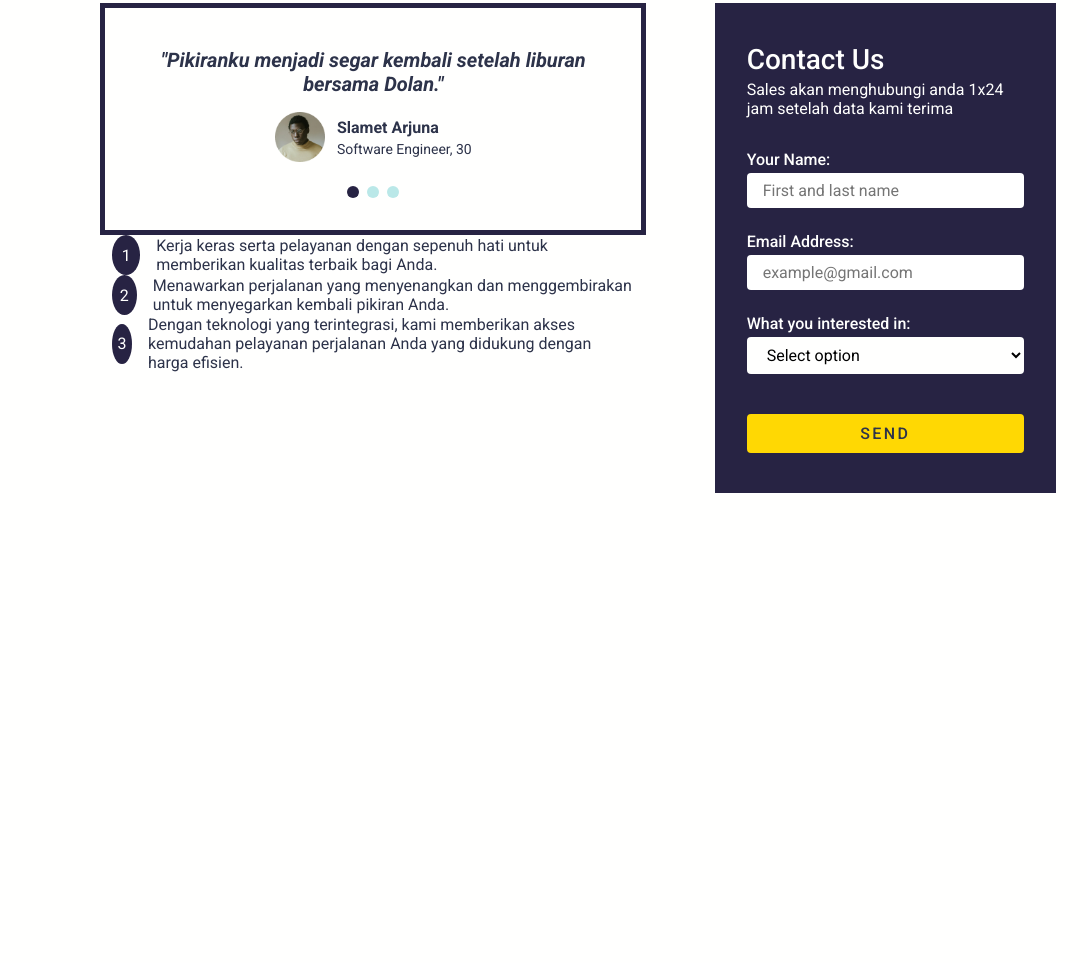
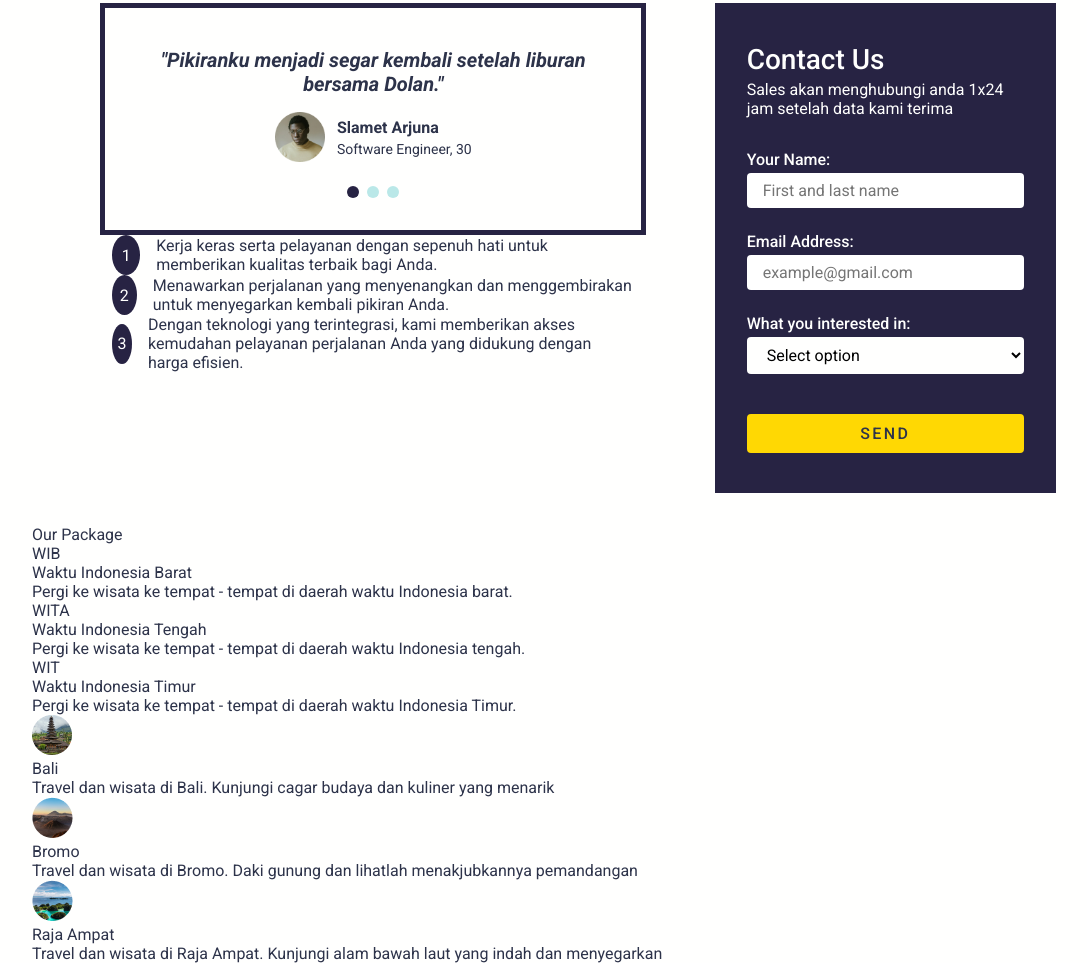
Before and after one commit to revou-fundamental-course/24-07-23-danggro, a plain HTML site: page index.html in a window 1280 px wide. Shown: the part 568-1531 px from the top of the page, without its empty margins (96-1183 px from the left). Before the commit the page ends 1093 px from the top, so only its background shows below. Drawn offline with Linux system fonts and the light colour scheme.

Commit message:
feat(package): add package section

```diff
--- a/index.html
+++ b/index.html
@@ -121,6 +121,79 @@
         </form>
       </section>
     </div>
+
+    <!-- Package Section -->
+    <section id="package" class="container">
+      <h2>Our Package</h2>
+      <!-- Package Region -->
+      <div id="package-region">
+        <div class="region-list">
+          <span>WIB</span>
+          <div>
+            <h3>Waktu Indonesia Barat</h3>
+            <p>
+              Pergi ke wisata ke tempat - tempat di daerah waktu Indonesia
+              barat.
+            </p>
+          </div>
+        </div>
+        <div class="region-list">
+          <span>WITA</span>
+          <div>
+            <h3>Waktu Indonesia Tengah</h3>
+            <p>
+              Pergi ke wisata ke tempat - tempat di daerah waktu Indonesia
+              tengah.
+            </p>
+          </div>
+        </div>
+        <div class="region-list">
+          <span>WIT</span>
+          <div>
+            <h3>Waktu Indonesia Timur</h3>
+            <p>
+              Pergi ke wisata ke tempat - tempat di daerah waktu Indonesia
+              Timur.
+            </p>
+          </div>
+        </div>
+      </div>
+      <span id="line"></span>
+
+      <!-- Package Destination -->
+      <div id="package-destination">
+        <div class="destination-list">
+          <img src="assets/Bali/Bali-3.png" alt="Bali-3" />
+          <div>
+            <h3>Bali</h3>
+            <p>
+              Travel dan wisata di Bali. Kunjungi cagar budaya dan kuliner yang
+              menarik
+            </p>
+          </div>
+        </div>
+        <div class="destination-list">
+          <img src="assets/Bromo/Bromo-3.png" alt="Bromo-3" />
+          <div>
+            <h3>Bromo</h3>
+            <p>
+              Travel dan wisata di Bromo. Daki gunung dan lihatlah
+              menakjubkannya pemandangan
+            </p>
+          </div>
+        </div>
+        <div class="destination-list">
+          <img src="assets/Raja Ampat/Raja-3.png" alt="Raja-3" />
+          <div>
+            <h3>Raja Ampat</h3>
+            <p>
+              Travel dan wisata di Raja Ampat. Kunjungi alam bawah laut yang
+              indah dan menyegarkan
+            </p>
+          </div>
+        </div>
+      </div>
+    </section>
   </body>
   <script src="js/script.js"></script>
 </html>
```
Also changed, not shown: assets/Bali/Bali-3.png (added), assets/Bromo/Bromo-3.jpg (deleted), assets/Bromo/Bromo-3.png (added), assets/Raja Ampat/Raja-3.png (added), 1 other file.
